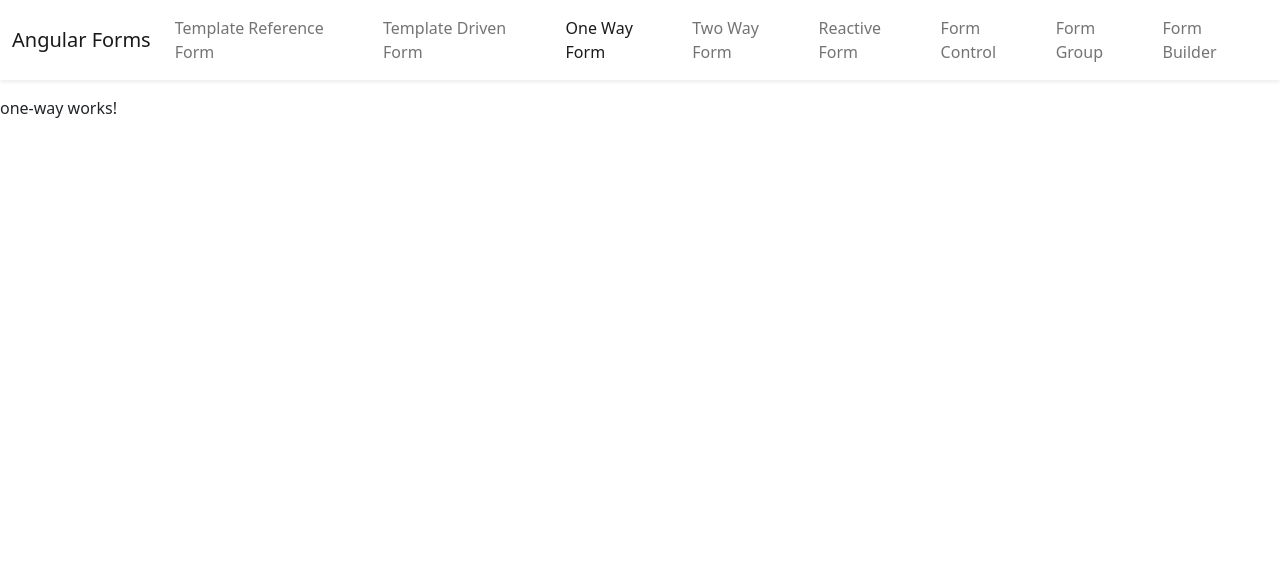
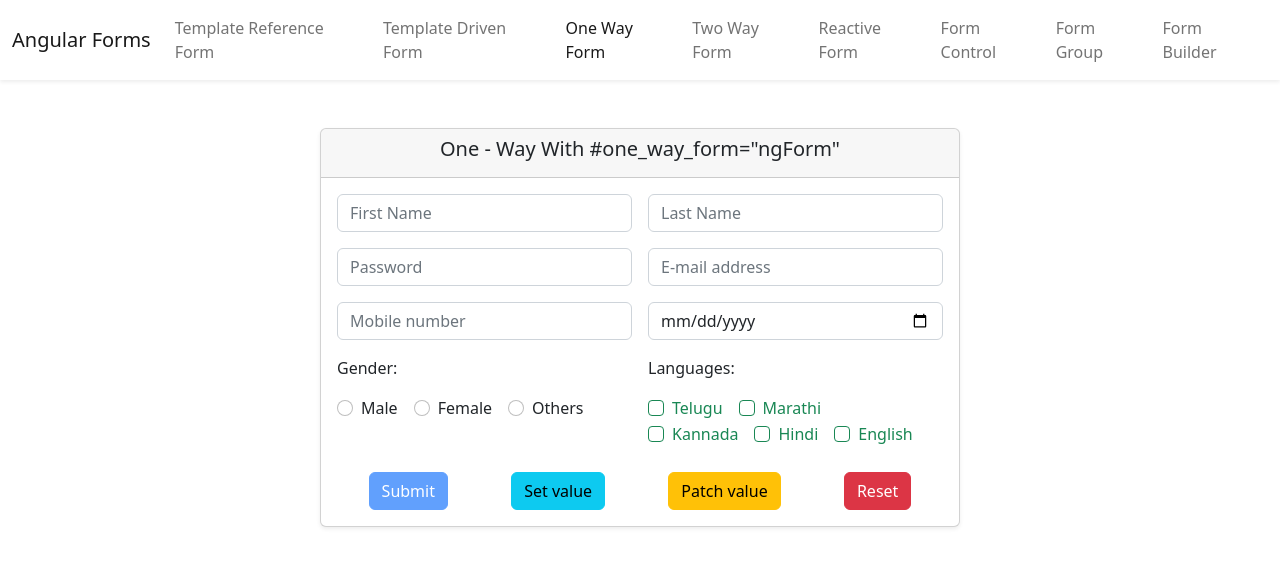
Before and after one commit to adsrikanth11/angular-forms, an Angular app: page /one-way-form in a window 1280 px wide. Shown: the top 566 px of the page. Built offline with nearby package versions, Linux system fonts and the light colour scheme.

Commit message:
One  Way Form

```diff
--- a/src/app/one-way/one-way.component.html
+++ b/src/app/one-way/one-way.component.html
@@ -1 +1,100 @@
-<p>one-way works!</p>
+<div class="card w-50 shadow-sm mx-auto mt-5">
+    <div class="card-header">
+        <h5 class="text-center">One - Way  With #one_way_form="ngForm"</h5>
+    </div>
+    <div class="card-body">
+        <div *ngIf="submitted" class="alert alert-success alert-dismissible fade show text-center p-2" role="alert">
+            Form Submitted successfully
+            <button type="button" class="btn-close p-3" data-bs-dismiss="alert" aria-label="Close"></button>
+            </div>
+        <form #one_way_form="ngForm" (ngSubmit)="one_way_forms(one_way_form)" class="row g-3">
+            <div class="col-md-6">
+                <input type="text" name="fname" ngModel #fname="ngModel" [ngClass]="{'form-control': true, 'is-valid': fname.valid, 'is-invalid': fname.touched && !fname.valid}" placeholder="First Name" required>
+                <div class="invalid-feedback" *ngIf="fname.touched && !fname.valid">
+                    <div *ngIf="fname.errors && fname.errors['required']">First Name is required.</div>
+                </div>
+            </div>
+            <div class="col-md-6">
+                <input type="text" name="lname" ngModel #lname="ngModel" [ngClass]="{'form-control': true, 'is-valid': lname.valid, 'is-invalid': fname.touched && !fname.valid}" placeholder="Last Name" required>
+                <div class="invalid-feedback" *ngIf="lname.touched && !lname.valid">
+                    <div *ngIf="lname.errors && lname.errors['required']">Last Name is required.</div>
+                </div>
+            </div>
+            <!-- <div class="col-md-6" hidden>
+                <input type="text" disabled name="fullname" ngModel #fullname="ngModel" value="{{fname}} {{lname}}" [ngClass]="{'form-control': true, 'is-valid': fullname.valid, 'is-invalid': fullname.touched && !fname.valid}" placeholder="Full Name" required>
+            </div> -->
+            <div class="col-md-6">
+                <input type="password" name="password" ngModel #password="ngModel" [ngClass]="{'form-control': true, 'is-valid': password.valid, 'is-invalid': password.touched && !password.valid}" placeholder="Password" required minlength="6">
+                <div class="invalid-feedback" *ngIf="password.touched && !password.valid">
+                    <div *ngIf="password.errors && password.errors['required']">Last Name is required.</div>
+                    <div *ngIf="password.errors && password.errors['minlength']">Password should be minimum 6 characters.</div>
+                </div>
+            </div>
+            <div class="col-md-6">
+                <input type="email" pattern="[a-z0-9._%+-]+@[a-z0-9.-]+\.[a-z]{2,}$" name="email" ngModel #email="ngModel" [ngClass]="{'form-control': true, 'is-valid': email.valid, 'is-invalid': email.touched && !email.valid}" placeholder="E-mail address" required>
+                <div class="invalid-feedback" *ngIf="email.touched && !email.valid">
+                    <div *ngIf="email.errors && email.errors['required']">Last Name is required.</div>
+                    <div *ngIf="email.errors && email.errors['pattern']">E-mail should be valid.</div>
+                </div>
+            </div>
+            <div class="col-md-6">
+                <input type="text" pattern="\d*" name="mobile" ngModel #mobile="ngModel" [ngClass]="{'form-control': true, 'is-valid': mobile.valid, 'is-invalid': mobile.touched && !mobile.valid}" placeholder="Mobile number" minlength="10" maxlength="10" required>
+                <div class="invalid-feedback" *ngIf="mobile.touched && !mobile.valid">
+                    <div *ngIf="mobile.errors && mobile.errors['required']">Mobile number is required.</div>
+                    <div *ngIf="mobile.errors && mobile.errors['minlength']">Password should be minimum 10 numbers.</div>
+                    <div *ngIf="mobile.errors && mobile.errors['maxlength']">Password should be maximum 10 numbers.</div>
+                </div>
+            </div>
+            <div class="col-md-6">
+                <input type="date" name="dob" ngModel #dob="ngModel" [ngClass]="{'form-control': true, 'is-valid': dob.valid, 'is-invalid': dob.touched && !dob.valid}" required>
+                <div class="invalid-feedback" *ngIf="dob.touched && !dob.valid">
+                    <div *ngIf="dob.errors && dob.errors['required']">Date of Birth is required.</div>
+                </div>
+            </div>
+            <div class="col-md-6">
+                <p>Gender: </p>
+                <div class="form-check form-check-inline">
+                    <input class="form-check-input" type="radio" name="gender" ngModel #gender="ngModel" id="male" value="male" required>
+                    <label class="form-check-label" for="male">Male</label>
+                </div>
+                <div class="form-check form-check-inline">
+                    <input class="form-check-input" type="radio" name="gender" ngModel #gender="ngModel" id="female" value="female" >
+                    <label class="form-check-label" for="female">Female</label>
+                </div>
+                <div class="form-check form-check-inline">
+                    <input class="form-check-input" type="radio" name="gender" ngModel #gender="ngModel" id="others" value="others">
+                    <label class="form-check-label" for="others">Others</label>
+                </div>
+            </div>
+            <div class="col-md-6">
+                <p>Languages: </p>
+                <div class="form-check form-check-inline">
+                    <input [ngClass]="{'form-check-input': true, 'is-valid': Telugu.valid, 'is-invalid': Telugu.touched && !Telugu.valid}" type="checkbox" id="Telugu" name="Telugu" ngModel #Telugu="ngModel" value="Telugu">
+                    <label class="form-check-label" for="Telugu">Telugu</label>
+                </div>
+                <div class="form-check form-check-inline">
+                    <input [ngClass]="{'form-check-input': true, 'is-valid': Marathi.valid, 'is-invalid': Marathi.touched && !Marathi.valid}" type="checkbox" id="Marathi" name="Marathi" ngModel #Marathi="ngModel" value="Marathi">
+                    <label class="form-check-label" for="Marathi">Marathi</label>
+                </div>
+                <div class="form-check form-check-inline">
+                    <input [ngClass]="{'form-check-input': true, 'is-valid': Kannada.valid, 'is-invalid': Kannada.touched && !Kannada.valid}" type="checkbox" id="Kannada" name="Kannada" ngModel #Kannada="ngModel" value="Telugu">
+                    <label class="form-check-label" for="Kannada">Kannada</label>
+                </div>
+                <div class="form-check form-check-inline">
+                    <input [ngClass]="{'form-check-input': true, 'is-valid': Hindi.valid, 'is-invalid': Hindi.touched && !Hindi.valid}" type="checkbox" id="Hindi" name="Hindi" ngModel #Hindi="ngModel" value="Hindi">
+                    <label class="form-check-label" for="Hindi">Hindi</label>
+                </div>
+                <div class="form-check form-check-inline">
+                    <input [ngClass]="{'form-check-input': true, 'is-valid': English.valid, 'is-invalid': English.touched && !English.valid}" type="checkbox" id="English" name="English" ngModel #English="ngModel" value="English">
+                    <label class="form-check-label" for="English">English</label>
+                </div>
+            </div>
+            <div class="d-flex justify-content-around mt-4">
+                <button type="submit" class="btn btn-primary" [disabled]="!one_way_form.valid">Submit</button>
+                <button type="submit" class="btn btn-info" (click)="set_value(one_way_form)">Set value</button>
+                <button type="submit" class="btn btn-warning" (click)="patch_value()">Patch value</button>
+                <button type="submit" class="btn btn-danger" (click)="reset(one_way_form)">Reset</button>
+            </div>
+        </form>
+    </div>
+</div>
--- a/src/app/one-way/one-way.component.ts
+++ b/src/app/one-way/one-way.component.ts
@@ -1,4 +1,5 @@
 import { Component, OnInit } from '@angular/core';
+import { NgForm } from '@angular/forms';
 
 @Component({
   selector: 'app-one-way',
@@ -9,7 +10,66 @@ export class OneWayComponent implements OnInit {
 
   constructor() { }
 
-  ngOnInit(): void {
-  }
+  // One - Way  With ngForm
+	submitted: Boolean = false;
+	fname: String = '';
+	lname: String = '';
+	password: String = '';
+	email: String = '';
+	mobile: String = '';
+	gender: String = '';
+	dob: String = '';
+	Telugu: Boolean = false;
+	Marathi: Boolean = false;
+	Kannada: Boolean = false;
+	Hindi: Boolean = false;
+	English: Boolean = false;
+
+	ngOnInit(): void {
+	}
+
+	one_way_forms(one_way_form: NgForm) {
+		console.log(one_way_form.value);
+		this.submitted = true;
+	}
+
+	set_value(one_way_form: NgForm) {
+		one_way_form.setValue({
+			fname: 'Ambal Dhage',
+			lname: 'Srikanth',
+			password: '123456',
+			email: 'srikanth@gmail.com',
+			mobile: '1234567890',
+			gender: 'male',
+			dob: '2022-05-04',
+			Telugu: true,
+			Marathi: true,
+			Kannada: false,
+			Hindi: false,
+			English: true
+		});
+		this.submitted = false;
+	}
+
+	patch_value() {
+		// alert('patch');
+		this.fname = 'Ambal Dhage';
+		this.lname = 'Srikanth';
+		this.password = '123456';
+		this.email = 'srikanth@gmail.com';
+		this.mobile = '9876543210';
+		this.gender = 'male';
+		this.dob = '2022-04-05';
+		// Telugu: Boolean = false;
+		// Marathi: Boolean = false;
+		// Kannada: Boolean = false;
+		// Hindi: Boolean = false;
+		// English: Boolean = false;
+	}
+
+	reset(one_way_form: NgForm) {
+		one_way_form.reset();
+		this.submitted = false;
+	}
 
 }
```
